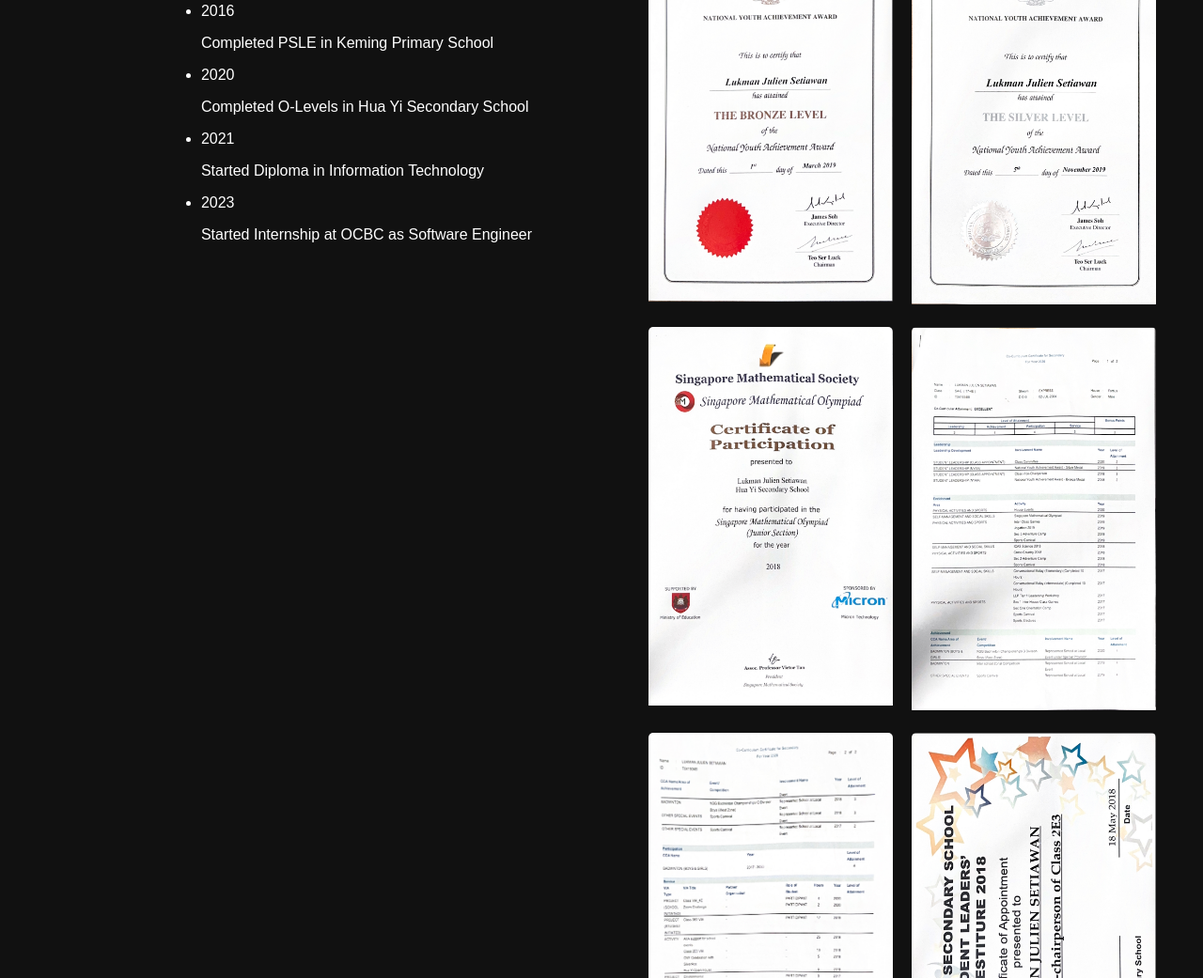
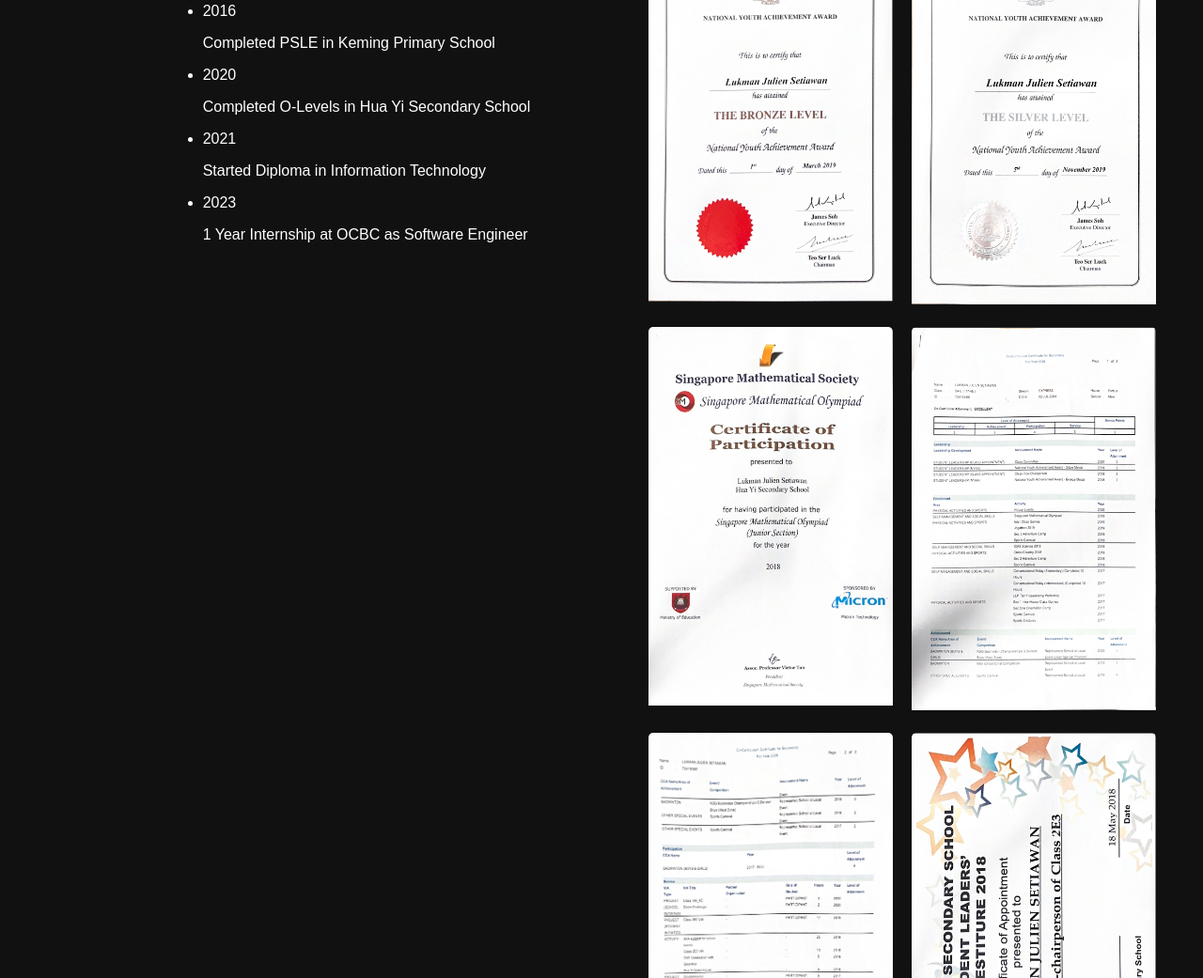
Before and after one commit to JulienSLuk/JulienSLuk.github.io, a plain HTML site: page index.html in a window 1280 px wide. Shown: the part 3013-4054 px from the top of the page at 94% size. Drawn offline with nearby package versions, Linux system fonts and the light colour scheme; no server answers.

Commit message:
updated education roadmap section

```diff
--- a/index.html
+++ b/index.html
@@ -101,7 +101,7 @@
                     </li>
                     <li>
                         <span class="year">2023</span>
-                        <p>Started Internship at OCBC as Software Engineer</p>
+                        <p>1 Year Internship at OCBC as Software Engineer</p>
                     </li>
                     <!-- Add more timeline items as needed -->
                 </ul>
```
